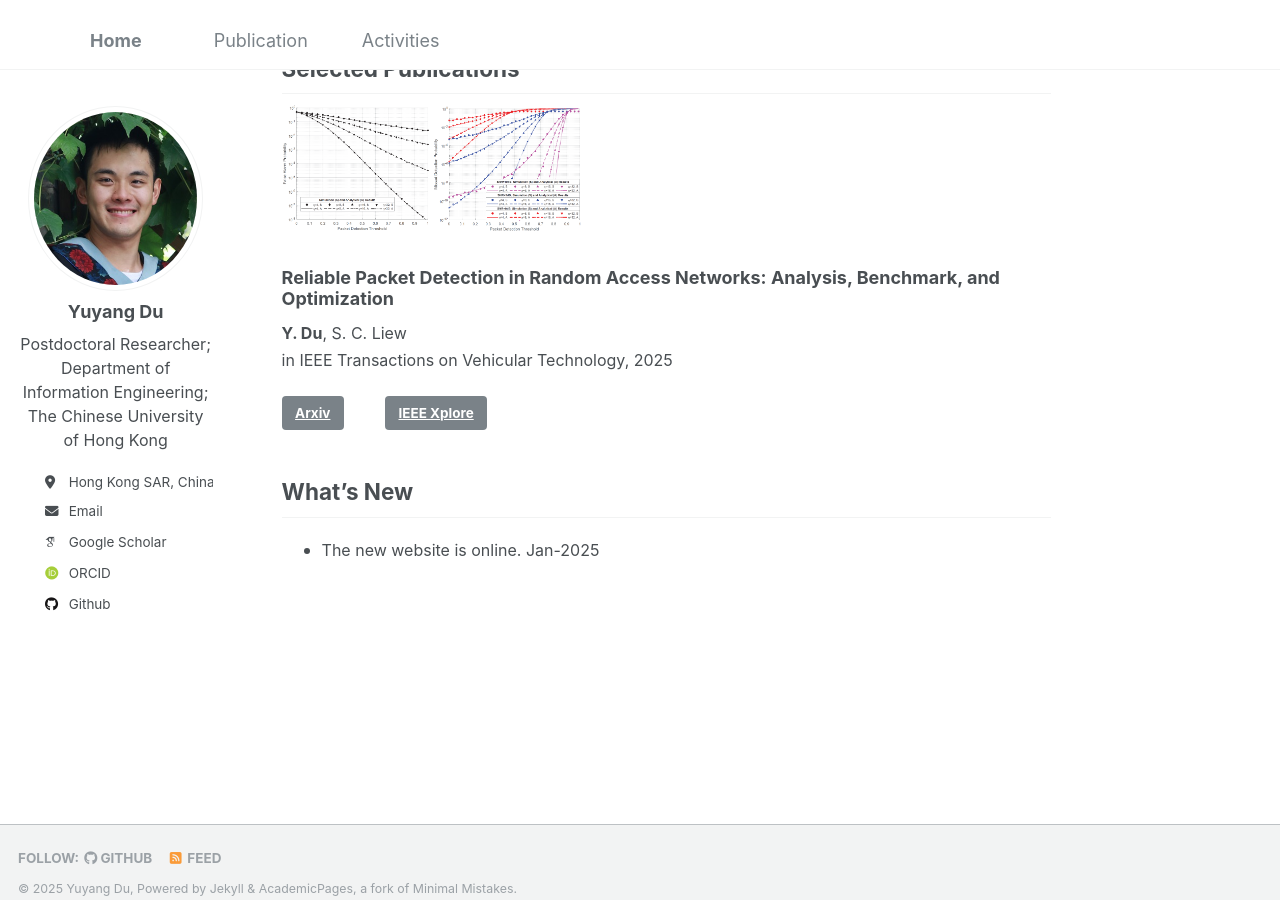
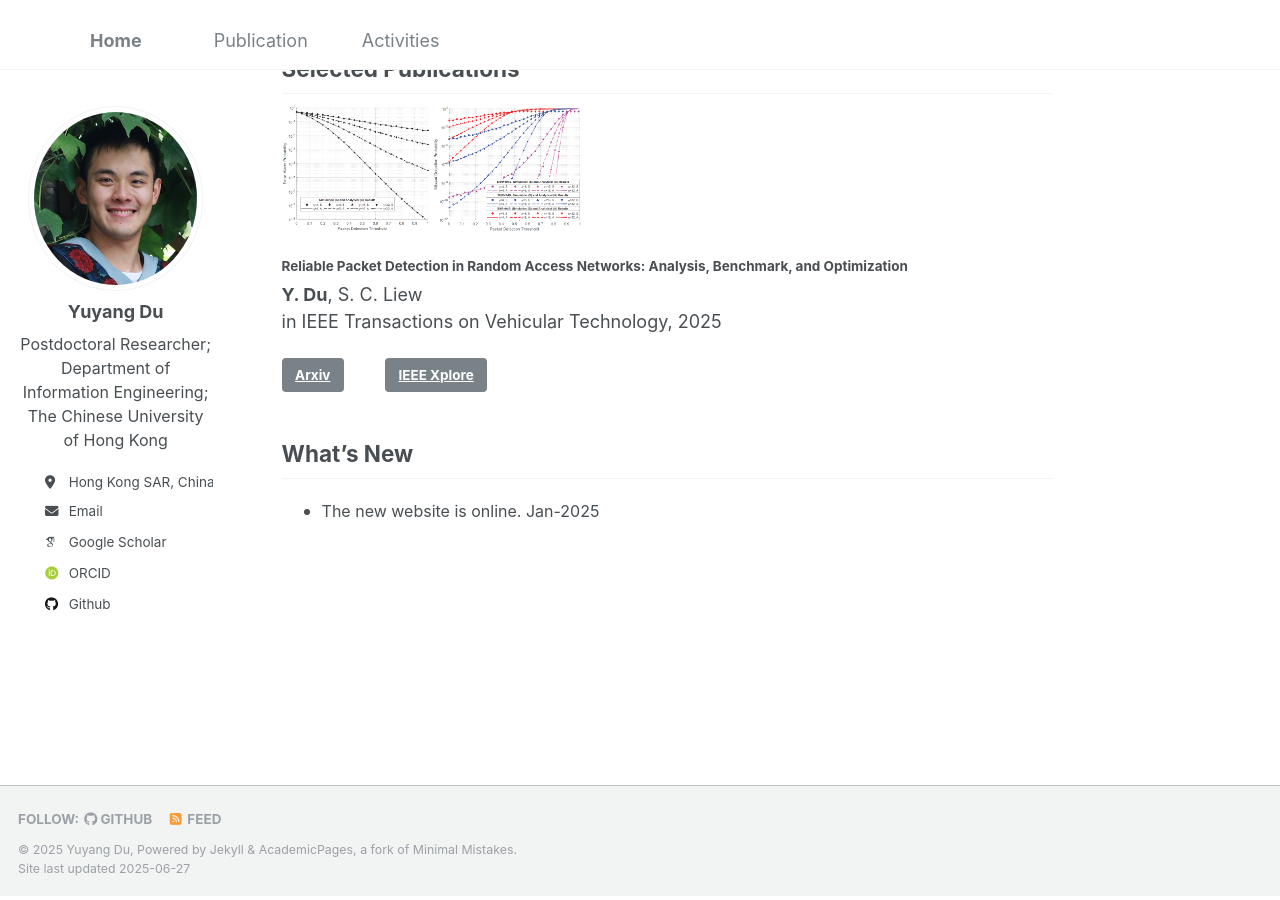
Before and after one commit to yuyangdu01/yuyangdu01.github.io, a Jekyll site: the page built from _pages/about.md, in a window 1280 px wide and 900 px high, scrolled down 482 px. Built offline with Jekyll 4.4.1, drawn with Linux system fonts in a browser that asks for light colours; some web fonts are replaced.

Commit message:
Update about.md

```diff
--- a/_pages/about.md
+++ b/_pages/about.md
@@ -18,8 +18,8 @@ Selected Publications <font size=3></font>
 <div class="row border-bottom-1">
   <div class="col-sm-5 col-md-4 col-lg-4 col-xl-4 m-auto"><img class="img-pub shadow-pub" src="images/1.png" width="300"></div>
   <div class="col align-self-center pub">
-    <h3 class="pub-title">Reliable Packet Detection in Random Access Networks: Analysis, Benchmark, and Optimization</h3>
-    <p class="pub-p"><font size=3><b>Y. Du</b>, S. C. Liew <br>in IEEE Transactions on Vehicular Technology, 2025</font></p>
+    <h4 class="pub-title">Reliable Packet Detection in Random Access Networks: Analysis, Benchmark, and Optimization</h4>
+    <p class="pub-p"><font size=4><b>Y. Du</b>, S. C. Liew <br>in IEEE Transactions on Vehicular Technology, 2025</font></p>
     <a class="btn btn-primary" role="button" href="https://arxiv.org/pdf/2307.05224" target="_blank">Arxiv</a>&emsp;&emsp;
     <a class="btn btn-primary" role="button" href="https://ieeexplore.ieee.org/document/10902223" target="_blank">IEEE Xplore</a>&emsp;&emsp;
   </div>
```
